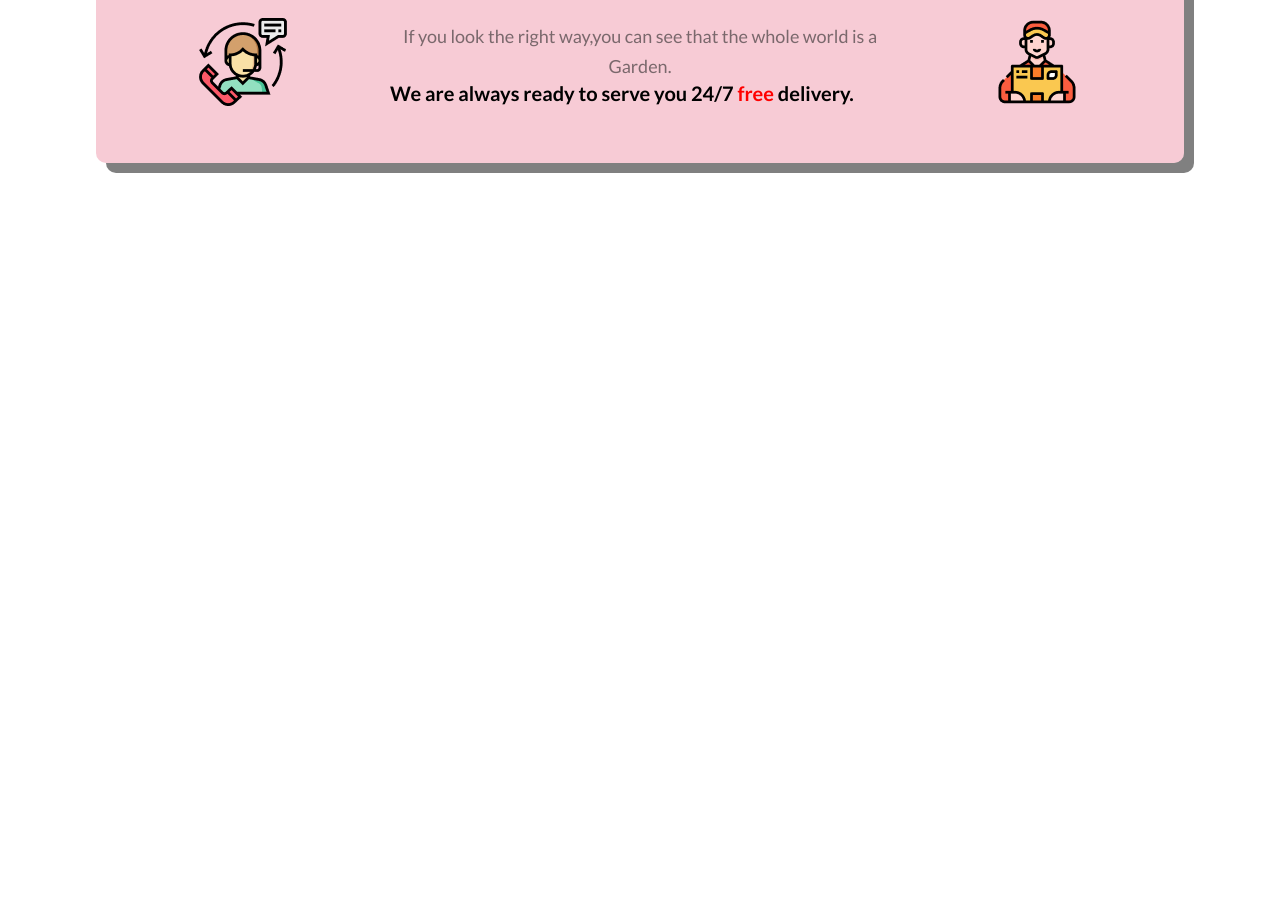
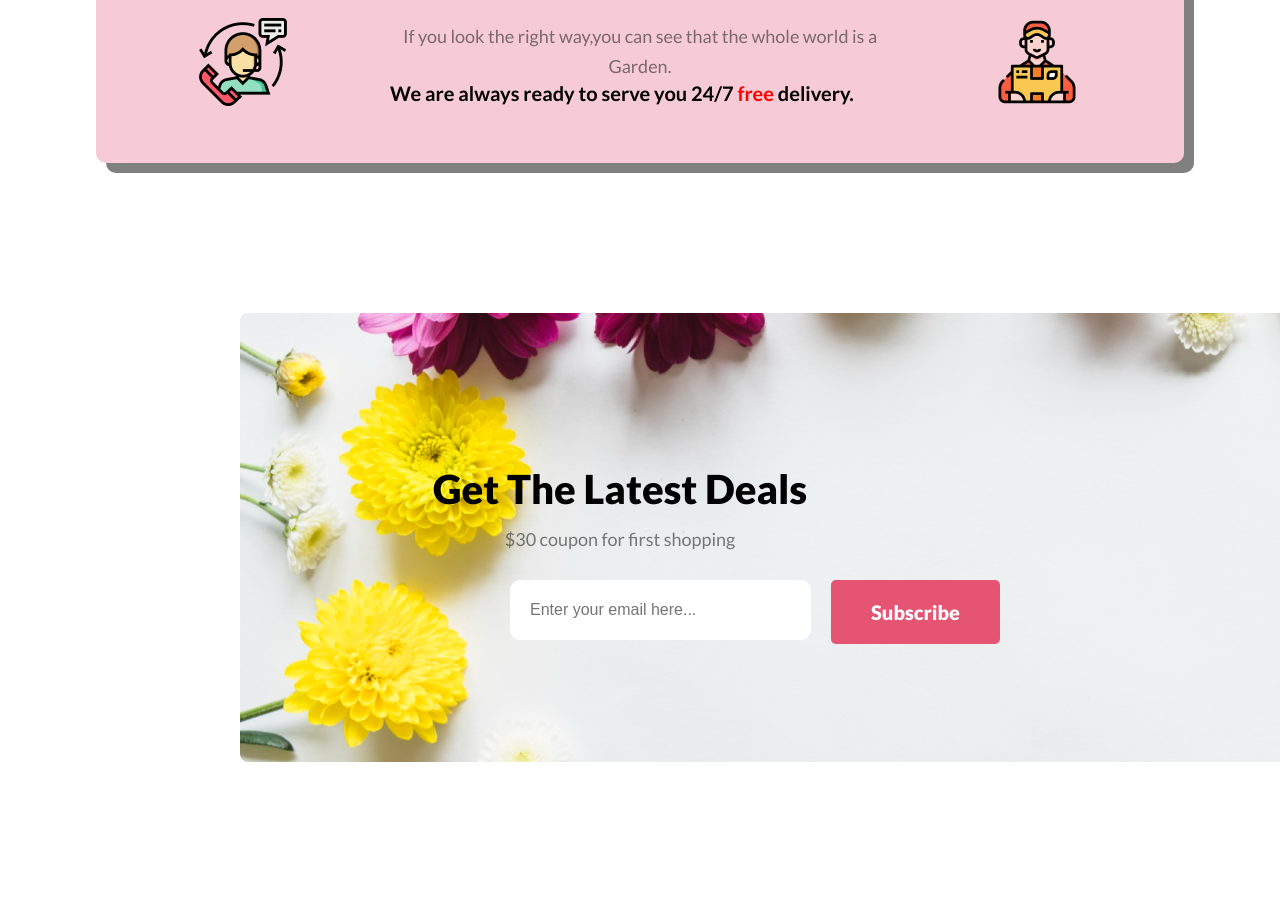
Before and after one commit to heeraraiyan/flower-shop, a plain HTML site: page index.html in a window 1280 px wide. Shown: the part 3497-4401 px from the top of the page. Before the commit the page ends 3810 px from the top, so only its background shows below. Drawn offline with Linux system fonts and the light colour scheme.

Commit message:
deals section comleted

```diff
--- a/index.html
+++ b/index.html
@@ -97,6 +97,23 @@
                 </div>
 
         </div>
+        <!-- deals -->
+        <div class="deals-container">
+            <div class="deals-image">
+                <img src="Flower Asset/Rectangle 9.png" alt="">
+                <div class="deals-content">
+                    <div class="deals-it">
+                    <h2 class="deals-title">Get The Latest Deals</h2>
+                    <p class="deals-para">$30 coupon for first shopping</p></div>
+                    <div class="deals-box">
+                        <input class="email-box" type="email" name="" placeholder="Enter your email here..." id="">
+                        <button class="btn-primary">Subscribe</button>
+                    </div>
+                </div>
+
+
+            </div>
+        </div>
 
 
     </main>
--- a/styles/style.css
+++ b/styles/style.css
@@ -213,7 +213,7 @@ color: #272727;
 
 }
 .extra-title{
-    width: 500px;
+width: 500px;
 }
 .extra-content{
 color: rgba(39, 39, 39, 0.60);
@@ -222,12 +222,56 @@ font-style: normal;
 font-weight: 400;
 line-height: 30px;
 text-align: center;
+}
+.extra-content-title{
+font-size: 20px;
+font-weight: 700:
+}
 
+/* dealss */
+.deals-image{
+ margin-left: 240px;
+margin-bottom: 130px;
+align-items: center;
+}
+.deals-title{
+font-size: 40px;
+font-weight: 900;
+padding-bottom:15px;
+    }
+
+.deals-content{
+margin-top:-300px;
+text-align: center;
+padding-right: 280px;
+}
+.deals-it{
+    }
+.email-box{
+width: 700px;
+height: 60px;
+color: #FFF;
+padding-left: 20px;
+font-size: 16px;
+font-style: normal;
+font-weight: 400;
+text-decoration: color(rgba(39, 39, 39, 0.60));
+border-radius: 10px;
+border: none;
 
 }
-.extra-content-title{
-    font-size: 20px;
-    font-weight: 700;
 
-
+.deals-para{
+    padding-bottom: 30px;
+    font-size: 18px;
+    font-weight: 400;
+    color:rgba(39, 39, 39, 0.60) ;
 }
+.deals-box{
+    display: flex;
+    gap: 20px;
+    padding-left:270px;
+}
+.deals-container{
+    padding-bottom: 130px;
+}
```
